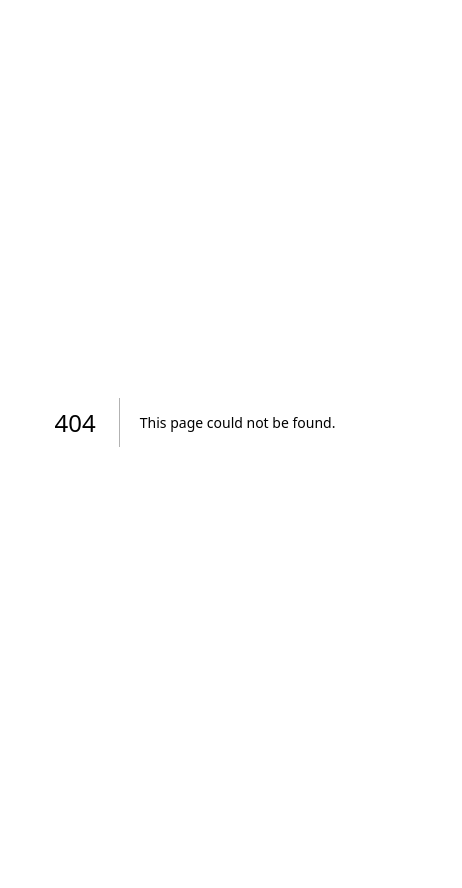
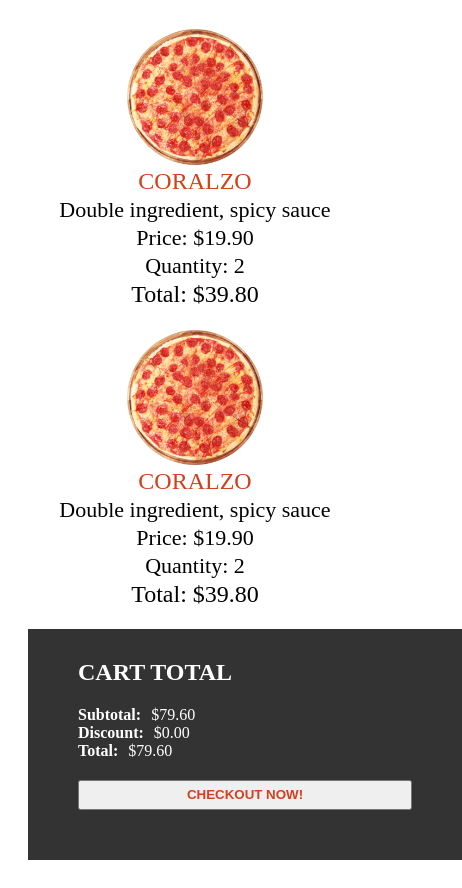
Before and after one commit to msaini0r/Flex-Restaurant, a Next.js app: page /cart in a window 390 px wide. Before the commit this address had no page. Shown: the whole page, 462 px wide, since content can reach past the window. Before the commit the page ends 844 px from the top, so only its background shows below. Built offline with nearby package versions, Linux system fonts and the light colour scheme.

Commit message:
cart component completed & downgraded next.js.

```diff
--- a/component/Featured.jsx
+++ b/component/Featured.jsx
@@ -1,6 +1,6 @@
 import styles from "../styles/Featured.module.css";
 import React, { useState } from "react";
-import Image from "next/legacy/image";
+import Image from "next/image";
 
 const Featured = () => {
   const [index, setIndex] = useState(0);
--- a/component/Footer.jsx
+++ b/component/Footer.jsx
@@ -1,6 +1,6 @@
 import React from "react";
 import styles from "../styles/Footer.module.css";
-import Image from "next/legacy/image";
+import Image from "next/image";
 
 const Footer = () => {
   return (
--- a/next.config.js
+++ b/next.config.js
@@ -2,6 +2,6 @@
 const nextConfig = {
   reactStrictMode: true,
   swcMinify: true,
-}
+};
 
-module.exports = nextConfig
+module.exports = nextConfig;
--- a/package.json
+++ b/package.json
@@ -9,7 +9,7 @@
     "lint": "next lint"
   },
   "dependencies": {
-    "next": "13.0.6",
+    "next": "^12.3.4",
     "react": "18.2.0",
     "react-dom": "18.2.0"
   },
--- /dev/null
+++ b/pages/cart.jsx
@@ -0,0 +1,98 @@
+import styles from "../styles/Cart.module.css";
+import Image from "next/image";
+
+const Cart = () => {
+  return (
+    <div className={styles.container}>
+      <div className={styles.left}>
+        <table className={styles.table}>
+          <tr className={styles.trTitle}>
+            <th>Product</th>
+            <th>Name</th>
+            <th>Extras</th>
+            <th>Price</th>
+            <th>Quantity</th>
+            <th>Total</th>
+          </tr>
+          <tr className={styles.tr}>
+            <td>
+              <div className={styles.imgContainer}>
+                <Image
+                  className={styles.image}
+                  src="/img/pizza.png"
+                  layout="fill"
+                  objectFit="cover"
+                  alt=""
+                />
+              </div>
+            </td>
+            <td>
+              <span className={styles.name}>CORALZO</span>
+            </td>
+            <td>
+              <span className={styles.extras}>
+                Double ingredient, spicy sauce
+              </span>
+            </td>
+            <td>
+              <span className={styles.price}>$19.90</span>
+            </td>
+            <td>
+              <span className={styles.quantity}>2</span>
+            </td>
+            <td>
+              <span className={styles.total}>$39.80</span>
+            </td>
+          </tr>
+          <tr className={styles.tr}>
+            <td>
+              <div className={styles.imgContainer}>
+                <Image
+                  className={styles.image}
+                  src="/img/pizza.png"
+                  layout="fill"
+                  objectFit="cover"
+                  alt=""
+                />
+              </div>
+            </td>
+            <td>
+              <span className={styles.name}>CORALZO</span>
+            </td>
+            <td>
+              <span className={styles.extras}>
+                Double ingredient, spicy sauce
+              </span>
+            </td>
+            <td>
+              <span className={styles.price}>$19.90</span>
+            </td>
+            <td>
+              <span className={styles.quantity}>2</span>
+            </td>
+            <td>
+              <span className={styles.total}>$39.80</span>
+            </td>
+          </tr>
+        </table>
+      </div>
+      <div className={styles.right}>
+        <div className={styles.wrapper}>
+          <h2 className={styles.title}>CART TOTAL</h2>
+          <div className={styles.totalText}>
+            <b className={styles.totalTextTitle}>Subtotal:</b>$79.60
+          </div>
+          <div className={styles.totalText}>
+            <b className={styles.totalTextTitle}>Discount:</b>$0.00
+          </div>
+          <div className={styles.totalText}>
+            <b className={styles.totalTextTitle}>Total:</b>$79.60
+          </div>
+          <button className={styles.button}>CHECKOUT NOW!</button>
+        </div>
+      </div>
+    </div>
+  );
+};
+
+export default Cart;
--- a/pages/product/[id].jsx
+++ b/pages/product/[id].jsx
@@ -1,6 +1,6 @@
 import React, { useState } from "react";
 import styles from "../../styles/Product.module.css";
-import Image from "next/legacy/image";
+import Image from "next/image";
 
 const Product = () => {
   const [size, setSize] = useState(0);
--- /dev/null
+++ b/styles/Cart.module.css
@@ -0,0 +1,122 @@
+.container {
+  padding: 50px;
+  display: flex;
+  flex-direction: row;
+}
+
+.left {
+  flex: 2;
+}
+
+.right {
+  flex: 1;
+}
+
+.tr {
+  text-align: center !important;
+}
+
+.imgContainer {
+  width: 100px;
+  height: 100px;
+  position: relative;
+}
+
+.table {
+  width: 100%;
+  border-spacing: 20px;
+}
+
+.name {
+  font-weight: 500;
+  color: #d1411e;
+  font-size: 18px;
+}
+
+.total {
+  font-weight: 500;
+  font-size: 18px;
+}
+
+.wrapper {
+  width: 90%;
+  max-height: 300px;
+  background-color: #333;
+  padding: 50px;
+  padding-top: 10px;
+  display: flex;
+  flex-direction: column;
+  justify-content: space-between;
+  color: white;
+}
+
+.totalTextTitle {
+  margin-right: 10px;
+}
+
+.button {
+  height: 30px;
+  color: #d1411e;
+  font-weight: bold;
+  cursor: pointer;
+  margin-top: 20px;
+}
+
+@media screen and (max-width: 480px) {
+  .container {
+    flex-direction: column;
+    padding: 20px;
+  }
+
+  .table {
+    display: flex;
+    flex-direction: column;
+    align-items: center;
+    justify-content: center;
+  }
+
+  .trTitle {
+    display: none;
+  }
+
+  .tr {
+    display: flex;
+    flex-direction: column;
+    align-items: center;
+    justify-content: center;
+    margin-bottom: 20px;
+  }
+
+  .imgContainer {
+    width: 35vw;
+    height: 35vw;
+  }
+
+  .name,
+  .total {
+    font-size: 24px;
+  }
+
+  .extras,
+  .price,
+  .quantity {
+    font-size: 22px;
+  }
+
+  .price::before {
+    content: "Price: ";
+    font-weight: 500;
+  }
+  .quantity::before {
+    content: "Quantity: ";
+    font-weight: 500;
+  }
+  .total::before {
+    content: "Total: ";
+    font-weight: 500;
+  }
+
+  .wrapper {
+    width: 100%;
+  }
+}
```
Also changed, not shown: 2 other files (tests, documents, lock files or other folders).
